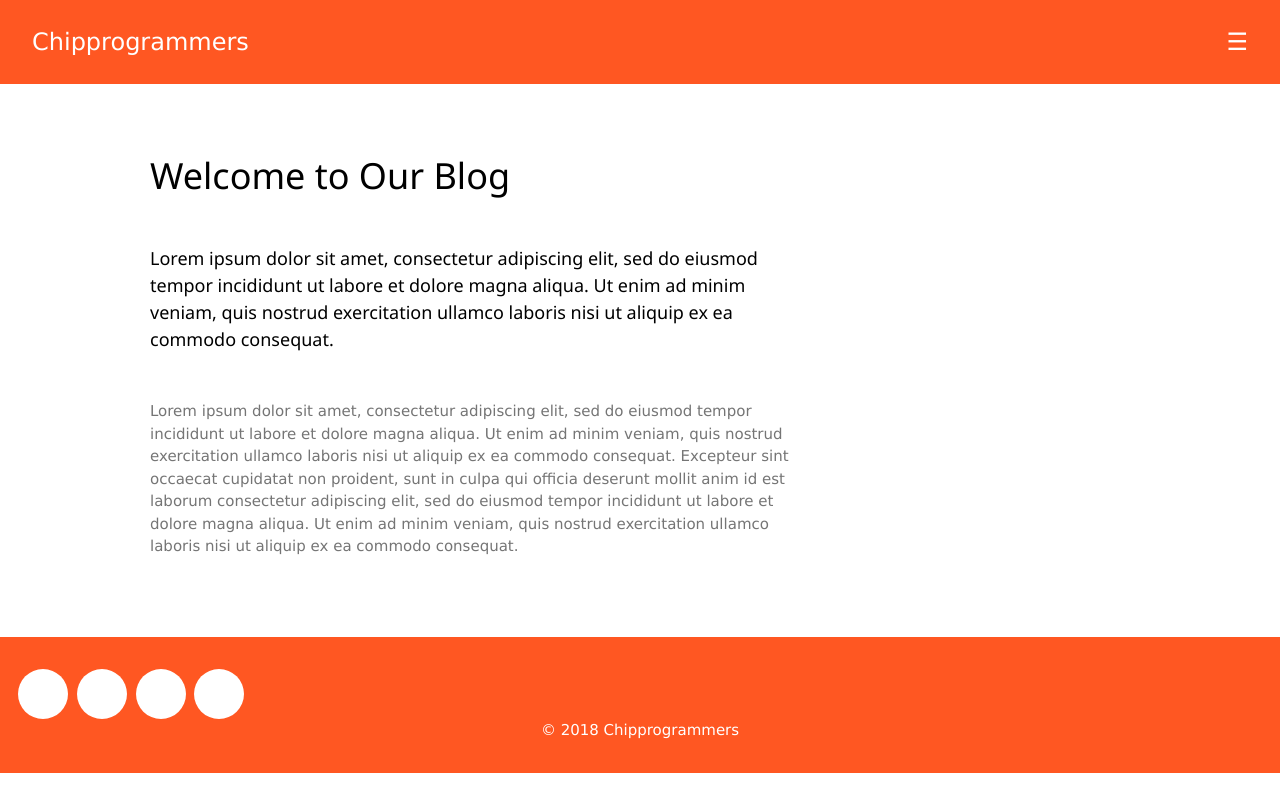
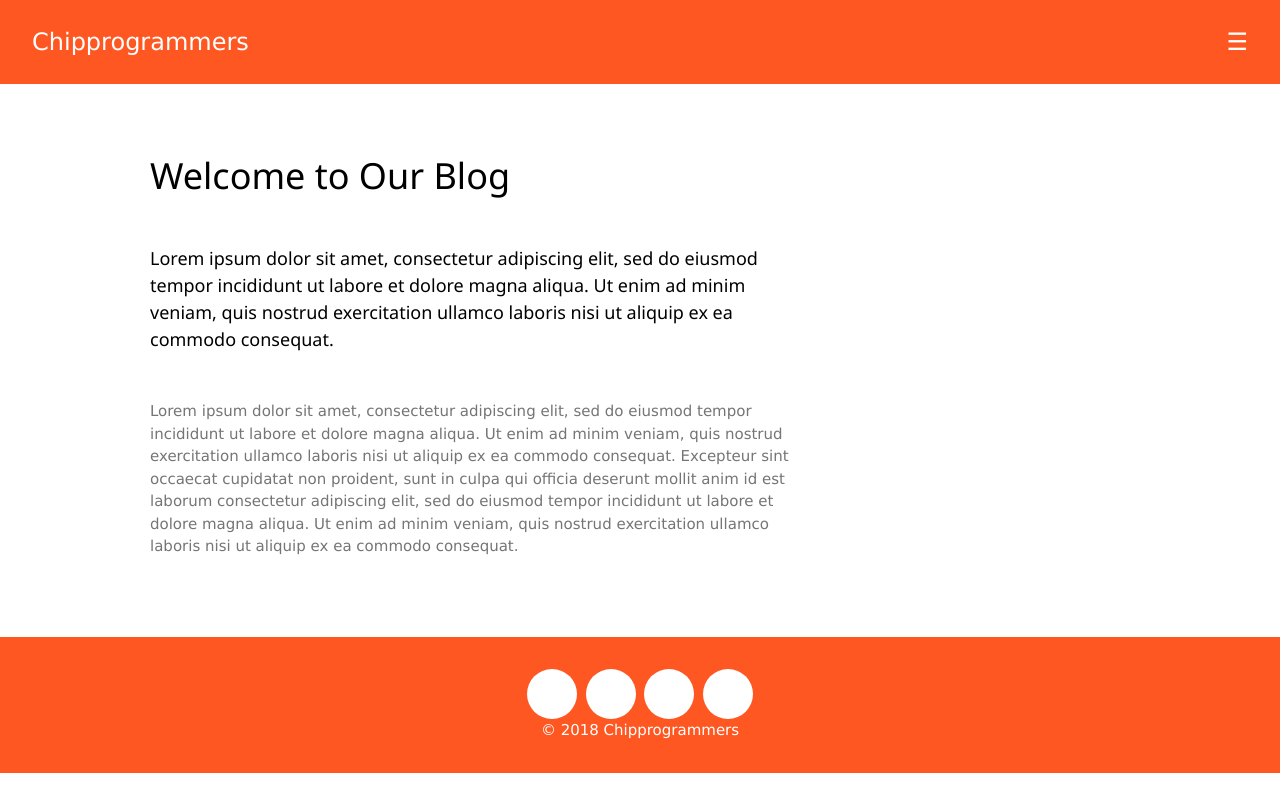
Before and after one commit to techiworld/techiworld.github.io, a Jekyll site: the page built from index.md, in a window 1280 px wide. Shown: the top 812 px of the page. Built offline with Jekyll 4.4.1, drawn with Linux system fonts in a browser that asks for light colours.

Commit message:
Update footer.html

```diff
--- a/_includes/footer.html
+++ b/_includes/footer.html
@@ -1,6 +1,6 @@
 <!-- Footer -->
   <footer class="w3-container w3-padding-32 w3-deep-orange">
-    <div class="social">
+    <div class="social w3-center">
       {% for x in site.data.social %}
         <a target="_blank" href="{{ x.link }}">
         <i class="fa fa-{{ x.icon }} fa-2x" style="color:{{ x.color }};"></i></a>
```
